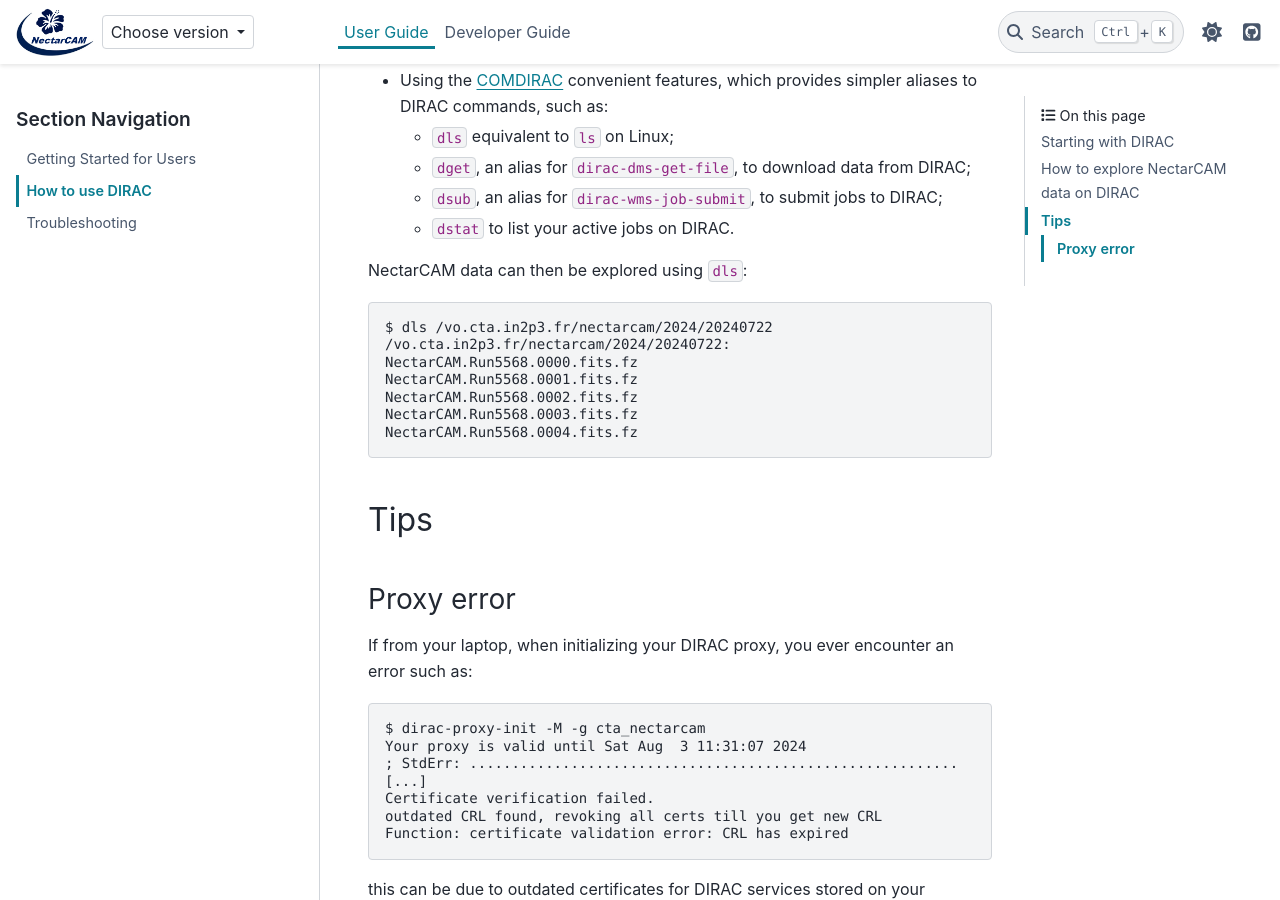
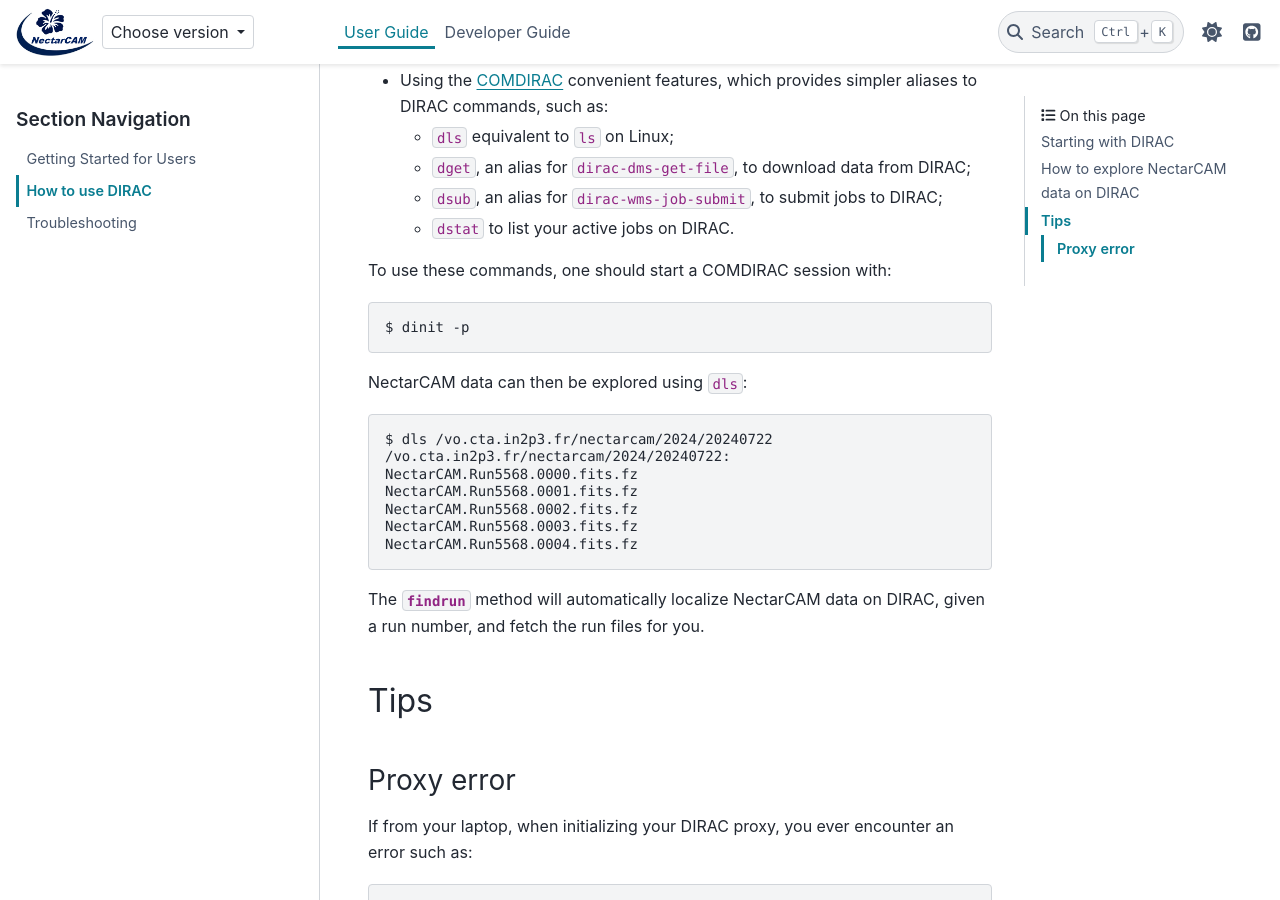
Before and after one commit to cta-observatory/nectarchain, a Sphinx documentation site: the page built from docs/user-guide/howto-dirac.rst, in a window 1280 px wide and 900 px high, scrolled down 1249 px. Built offline with Sphinx 7.4.7 and the PyData theme 0.15.4, drawn with Linux system fonts in a browser that asks for light colours; pages that are not in the unit, such as notebooks, are missing from menus; the version number could not be read and is left out.

Commit message:
Add doc on DIRAC

```diff
--- a/docs/user-guide/howto-dirac.rst
+++ b/docs/user-guide/howto-dirac.rst
@@ -57,6 +57,12 @@ Several possibilities exist to explore NectarCAM data on the grid:
 
   * ``dstat`` to list your active jobs on DIRAC.
 
+To use these commands, one should start a COMDIRAC session with:
+
+.. code-block:: console
+
+   $ dinit -p
+
 NectarCAM data can then be explored using ``dls``:
 
 .. code-block:: console
@@ -68,6 +74,10 @@ NectarCAM data can then be explored using ``dls``:
    NectarCAM.Run5568.0002.fits.fz
    NectarCAM.Run5568.0003.fits.fz
    NectarCAM.Run5568.0004.fits.fz
+
+The `~nectarchain.data.management.DataManagement.findrun` method will
+automatically localize NectarCAM data on DIRAC, given a run number, and fetch
+the run files for you.
 
 Tips
 ====
```
